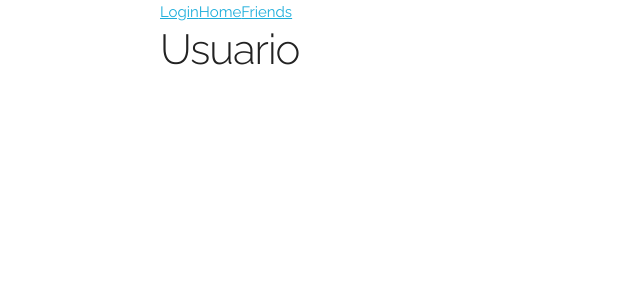
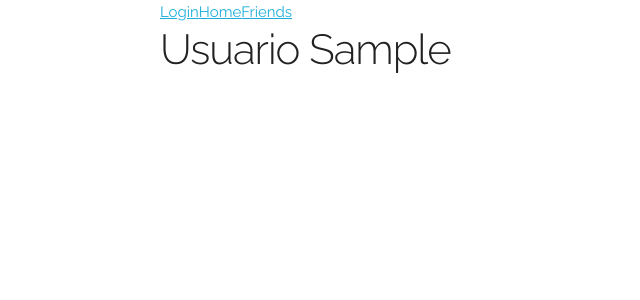
Before and after one commit to tadeork/face-like, an Angular app: page /home in a window 1280 px wide. Shown: the top 300 px of the page, without its empty margins (0-640 px from the left). Built offline with nearby package versions, Linux system fonts and the light colour scheme; sample sign-in values are in the browser's storage.

Commit message:
login functional

```diff
--- a/src/app/guards/authorize.guard.ts
+++ b/src/app/guards/authorize.guard.ts
@@ -14,7 +14,7 @@ export class AuthorizeGuard implements CanActivate {
     return false;
   }
 
-  // cambiar este método a un servicio que consulte con el backend la existencia del usuario
+  // TODO cambiar este método a un servicio que consulte con el backend la existencia del usuario
   private isAuthorized(): boolean {
     const isAuthorized: boolean = Math.random() < 0.5;
     console.log(`is authorized = ${isAuthorized}`);
--- a/src/app/home/home.component.html
+++ b/src/app/home/home.component.html
@@ -1,3 +1,3 @@
 <div class="head-user">
-  <h2>Usuario {{ user.name }}</h2>
+  <h2>Usuario {{ user.firstName }}</h2>
 </div>
--- a/src/app/home/home.component.ts
+++ b/src/app/home/home.component.ts
@@ -22,6 +22,7 @@ export class HomeComponent implements OnInit, OnDestroy {
       posts: [],
       avatar: ''
     };
+    this.user = JSON.parse(localStorage.getItem('presentUser'));
    }
 
   ngOnInit() {
--- a/src/app/services/authentication.service.ts
+++ b/src/app/services/authentication.service.ts
@@ -7,18 +7,18 @@ import { User } from '../../models/User';
 
 @Injectable()
 export class AuthenticationService {
+  user: User;
   urlBackend = 'http://localhost:3000/users/';
 
   constructor(private http: Http) { }
 
   login(email: string, password: string) {
-    console.log(`${this.urlBackend}?email=${email}`);
     return this.http.get(`${this.urlBackend}?email=${email}`)
       .map((response: Response) => {
         const user = response.json();
-        console.log(JSON.stringify(user));
-        if ( user.password === password ) {
-          localStorage.setItem('presentUser', JSON.stringify(user));
+        this.user = user[0];
+        if ( user[0].password === password ) {
+          localStorage.setItem('presentUser', JSON.stringify(this.user));
         }
         return user;
       } );
```
Also changed, not shown: 1 other file (tests, documents, lock files or other folders).
